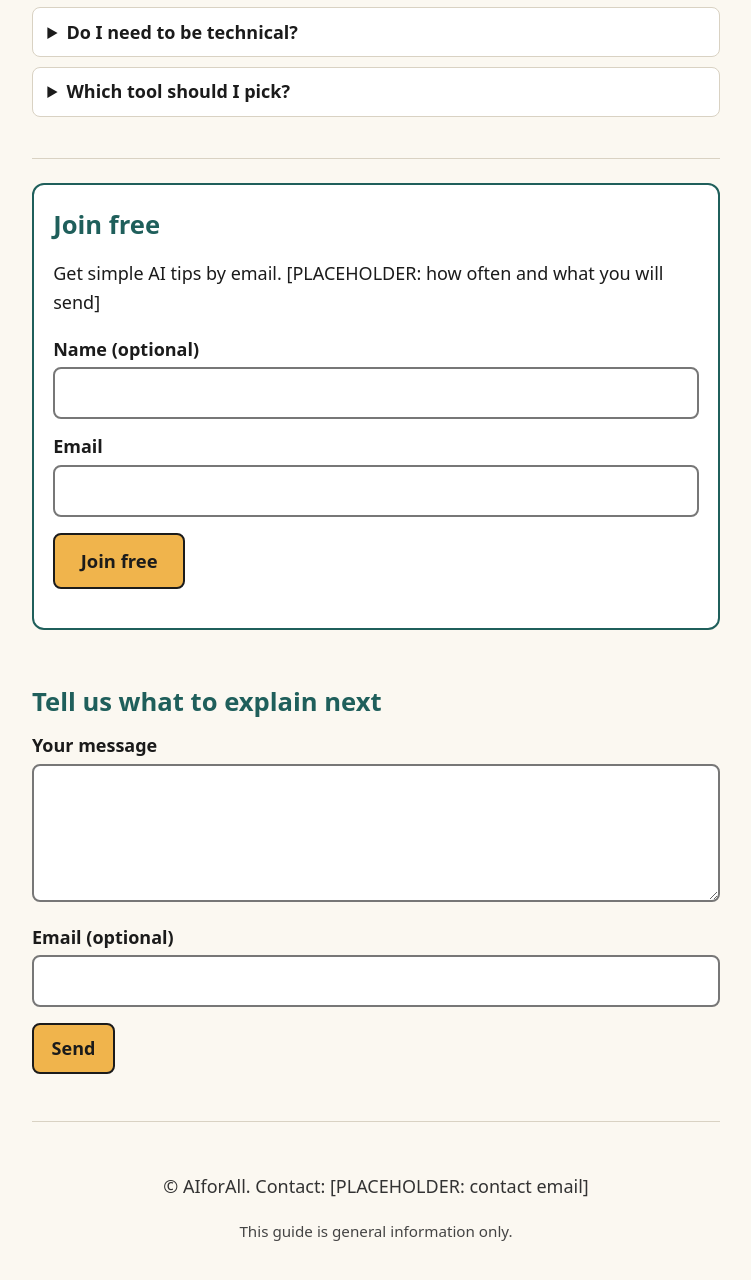
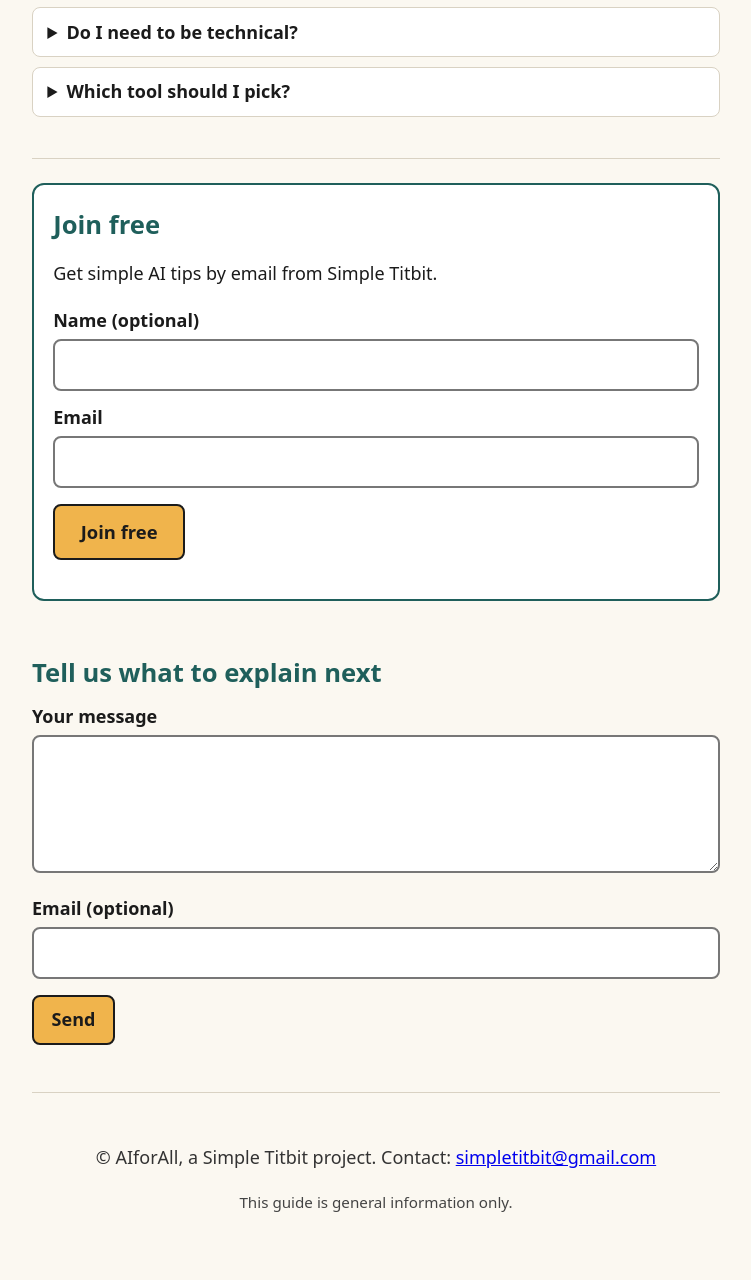
Before and after one commit to datatitbit/aiforall, a plain HTML site: page index.html in a window 1280 px wide. Shown: the part 3756-5036 px from the top of the page, without its empty margins (264-1015 px from the left). Drawn offline with Linux system fonts and the light colour scheme.

Commit message:
Fill in Simple Titbit signup line and contact email

```diff
--- a/index.html
+++ b/index.html
@@ -124,7 +124,7 @@
 
     <section id="signup" class="signup">
       <h2>Join free</h2>
-      <p>Get simple AI tips by email. [PLACEHOLDER: how often and what you will send]</p>
+      <p>Get simple AI tips by email from Simple Titbit.</p>
       <form id="signup-form" novalidate>
         <label for="s-name">Name (optional)</label>
         <input id="s-name" name="name" type="text" autocomplete="given-name">
@@ -152,7 +152,7 @@
   </main>
 
   <footer>
-    <p>&copy; AIforAll. Contact: [PLACEHOLDER: contact email]</p>
+    <p>&copy; AIforAll, a Simple Titbit project. Contact: <a href="mailto:simpletitbit@gmail.com">simpletitbit@gmail.com</a></p>
     <p class="note">This guide is general information only.</p>
   </footer>
 
```
